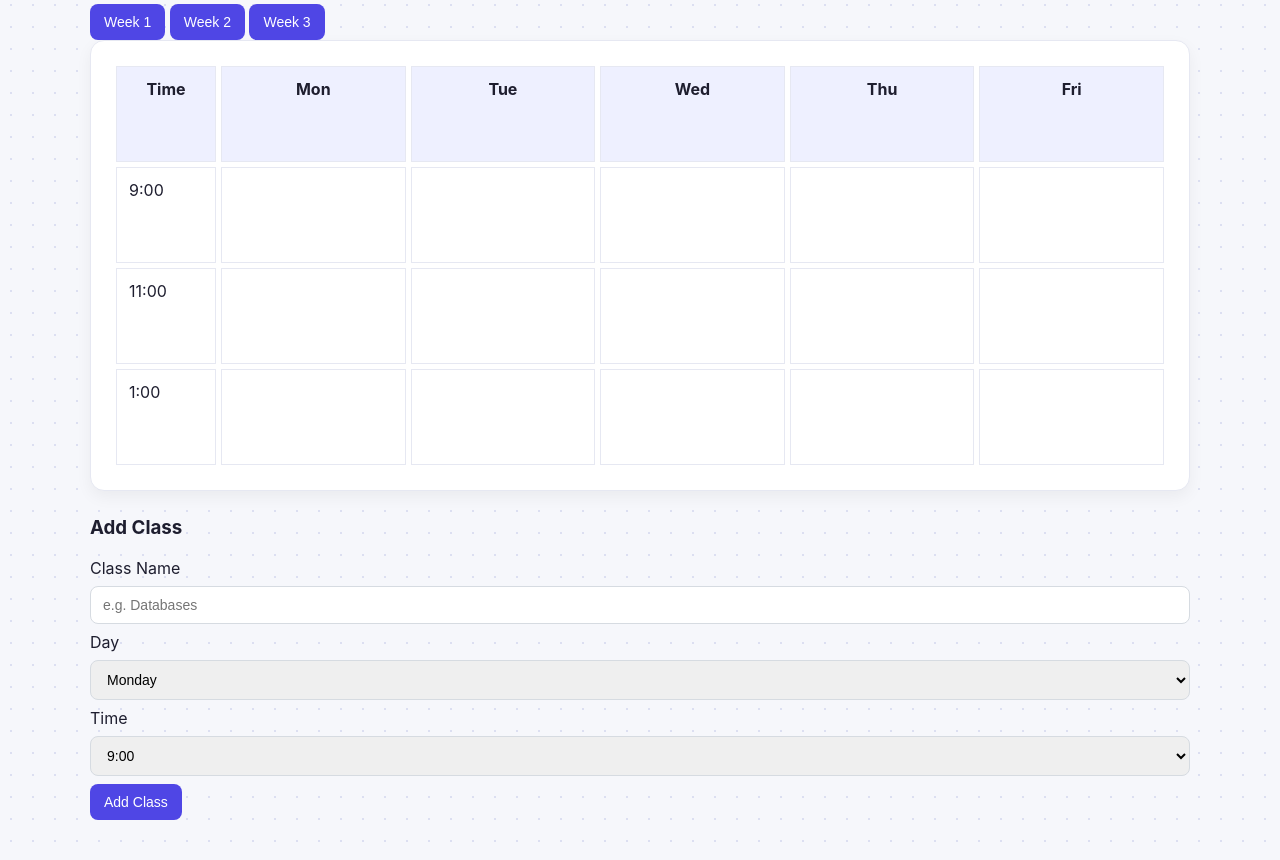
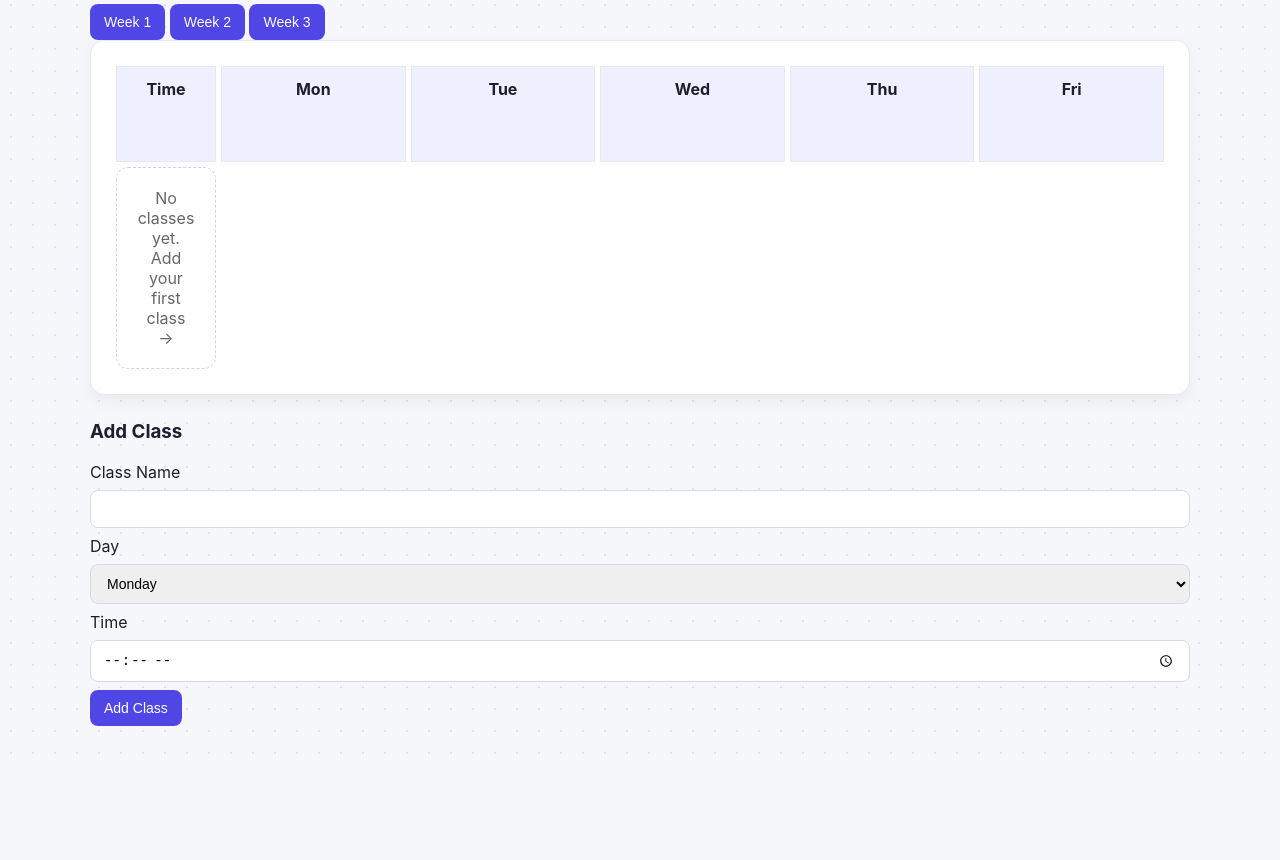
Before and after one commit to KevinII16/Team-Project, a website: page public/school.html in a window 1280 px wide. Shown: the part 160-1020 px from the top of the page. After the commit the page ends 926 px from the top, so only its background shows below. Drawn offline with Linux system fonts and the light colour scheme.

Commit message:
Updated school schedule layout

```diff
--- a/public/school.html
+++ b/public/school.html
@@ -1,17 +1,15 @@
 <!DOCTYPE html>
-<html lang="en">
-
+<html>
 <head>
   <meta charset="UTF-8">
   <meta name="viewport" content="width=device-width, initial-scale=1.0">
-  <title>StudySync - School Schedule</title>
+  <title>Student Scheduler</title>
   <link rel="stylesheet" href="css/style.css">
 </head>
-
 <body>
 
 <header>
-  <h1>StudySync</h1>
+  <h1>Student Scheduler</h1>
   <nav>
     <a href="dashboard.html">Dashboard</a>
     <a href="school.html">School Scheduler</a>
@@ -22,25 +20,22 @@
 
 <div class="container">
 
+  <h2>School Schedule</h2>
+
   <div class="schedule-layout">
 
     <!-- LEFT SIDE -->
     <div class="timetable-section">
 
-      <h2>School Schedule</h2>
-
-      <!-- WEEK TABS -->
       <div class="week-tabs">
         <button class="week-btn active">Week 1</button>
         <button class="week-btn">Week 2</button>
         <button class="week-btn">Week 3</button>
       </div>
 
-      <!-- TIMETABLE -->
       <div class="card">
         <div class="grid-5" id="timetable">
 
-          <!-- HEADER -->
           <div class="cell header-cell">Time</div>
           <div class="cell header-cell">Mon</div>
           <div class="cell header-cell">Tue</div>
@@ -48,35 +43,14 @@
           <div class="cell header-cell">Thu</div>
           <div class="cell header-cell">Fri</div>
 
-          <!-- ROW 1 -->
-          <div class="cell">9:00</div>
-          <div class="cell"></div>
-          <div class="cell"></div>
-          <div class="cell"></div>
-          <div class="cell"></div>
-          <div class="cell"></div>
-
-          <!-- ROW 2 -->
-          <div class="cell">11:00</div>
-          <div class="cell"></div>
-          <div class="cell"></div>
-          <div class="cell"></div>
-          <div class="cell"></div>
-          <div class="cell"></div>
-
-          <!-- ROW 3 -->
-          <div class="cell">1:00</div>
-          <div class="cell"></div>
-          <div class="cell"></div>
-          <div class="cell"></div>
-          <div class="cell"></div>
-          <div class="cell"></div>
+          <div class="empty-state">
+            No classes yet. Add your first class →
+          </div>
 
         </div>
       </div>
 
     </div>
-
 
     <!-- RIGHT SIDE -->
     <div class="add-class-panel">
@@ -86,7 +60,7 @@
       <form id="classForm">
 
         <label>Class Name</label>
-        <input type="text" id="className" placeholder="e.g. Databases" required>
+        <input type="text" id="className" required>
 
         <label>Day</label>
         <select id="classDay">
@@ -98,11 +72,7 @@
         </select>
 
         <label>Time</label>
-        <select id="classTime">
-          <option value="0">9:00</option>
-          <option value="1">11:00</option>
-          <option value="2">1:00</option>
-        </select>
+        <input type="time" id="classTime" required>
 
         <button type="submit">Add Class</button>
 
@@ -113,3 +83,8 @@
   </div>
 
 </div>
+
+<script src="js/school.js"></script>
+
+</body>
+</html>
```
